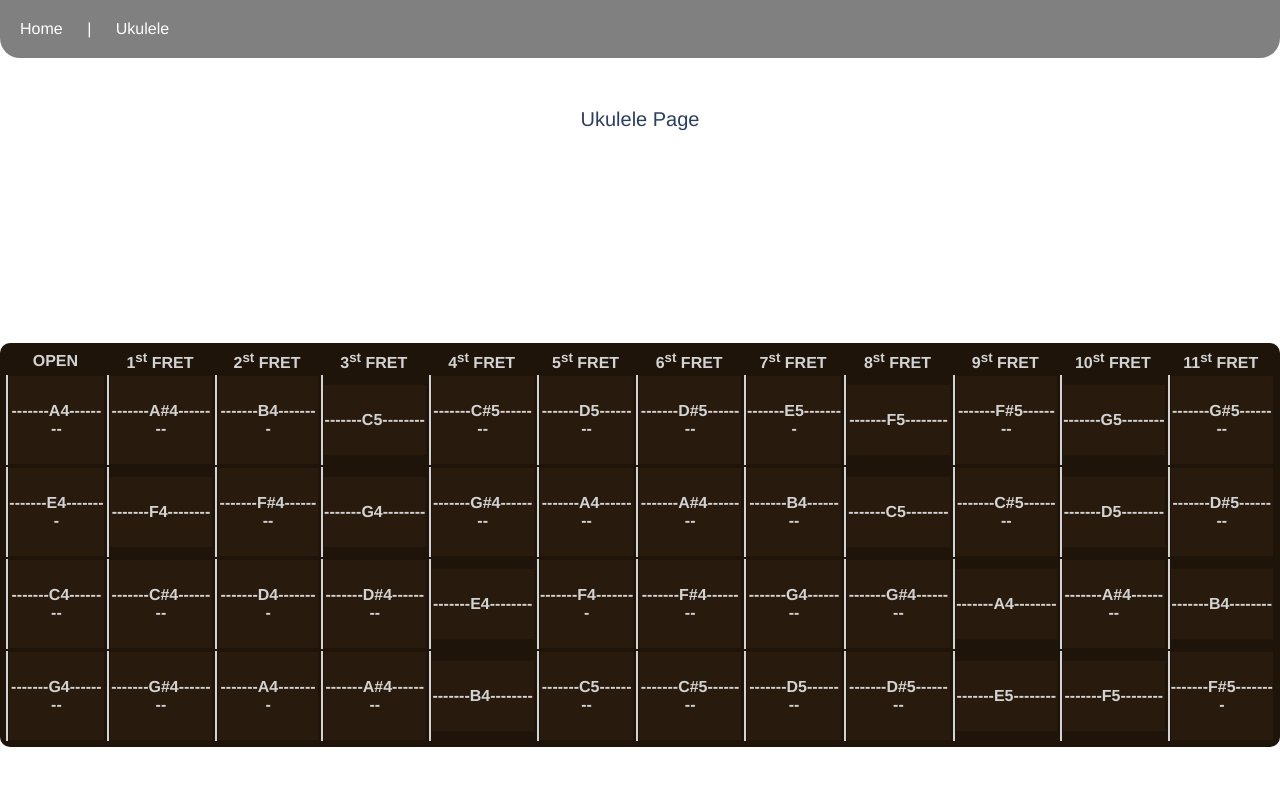
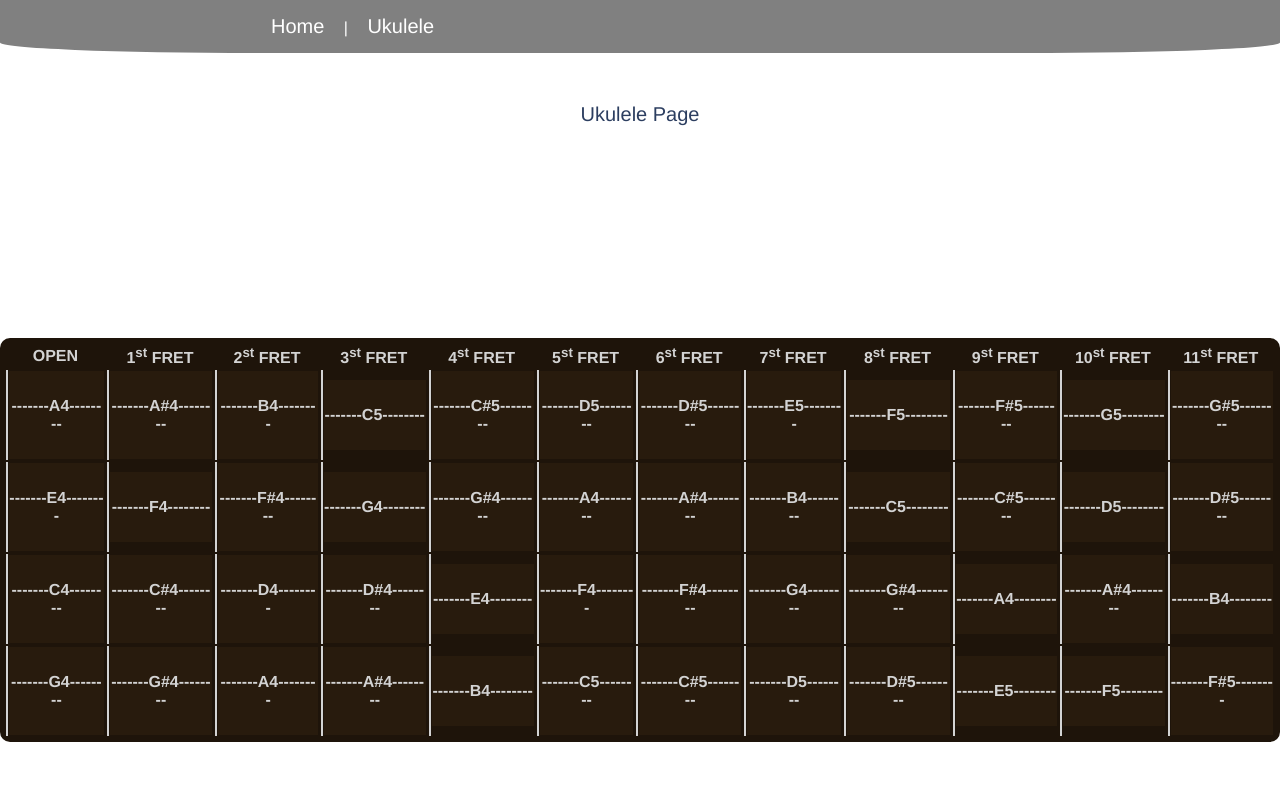
Before and after one commit to cmpprg/vuekulele, a Vue app: page / in a window 1280 px wide. Shown: the top 786 px of the page. Built offline with nearby package versions, Linux system fonts and the light colour scheme.

Commit message:
Finish Navbar style

```diff
--- a/src/App.vue
+++ b/src/App.vue
@@ -26,7 +26,6 @@ export default {
   methods: {
     toggleIsLanding: function(boolean) {
       this.isLanding = boolean
-      alert(boolean)
     }
   }
 }
--- a/src/components/Navbar.vue
+++ b/src/components/Navbar.vue
@@ -1,7 +1,7 @@
 <template>
   <div class="container">
-    <div class='nav-button' @click='toggleIsLanding(true)'>Home</div> |
-    <div class='nav-button' @click='toggleIsLanding(false)'>Ukulele</div>
+    <div class='nav-button home' @click='toggleIsLanding(true)'>Home</div> |
+    <div class='nav-button instrument' @click='toggleIsLanding(false)'>Ukulele</div>
   </div>
 </template>
 
@@ -18,16 +18,29 @@
   .container {
     background-color: gray;
     color: white;
-    border-radius: 0px 0px 20px 20px;
+    border-radius: 0px 0px 20% 20%;
+    padding-left: 20%;
   }
 
   .nav-button {
     display: inline-block;
-    margin: 20px;
-    font-size: 20pxpx;
+    padding: 15px;
+    font-size: 20px;
   }
 
   .nav-button:hover {
     cursor: pointer;
+    background-color: #281b0d;
   }
+
+  .home:hover {
+    border-left: 0.5px solid green;
+    border-bottom: 0.5px solid green;
+  }
+
+  .instrument:hover {
+    border-right: 0.5px solid green;
+    border-bottom: 0.5px solid green;
+  }
+
 </style>
--- a/src/components/Note.vue
+++ b/src/components/Note.vue
@@ -24,10 +24,9 @@
 <style scoped>
   .note {
     text-align: center;
-    background-color: #281b0d;
-    color: 	#D3D3D3;
+    background-color: #281b0d; /* light brown */
+    color: 	#D3D3D3; /* white */
     padding: 10px 0px;
-    /* border: 1px solid purple; */
   }
   .note:hover {
     cursor: grab;
```
